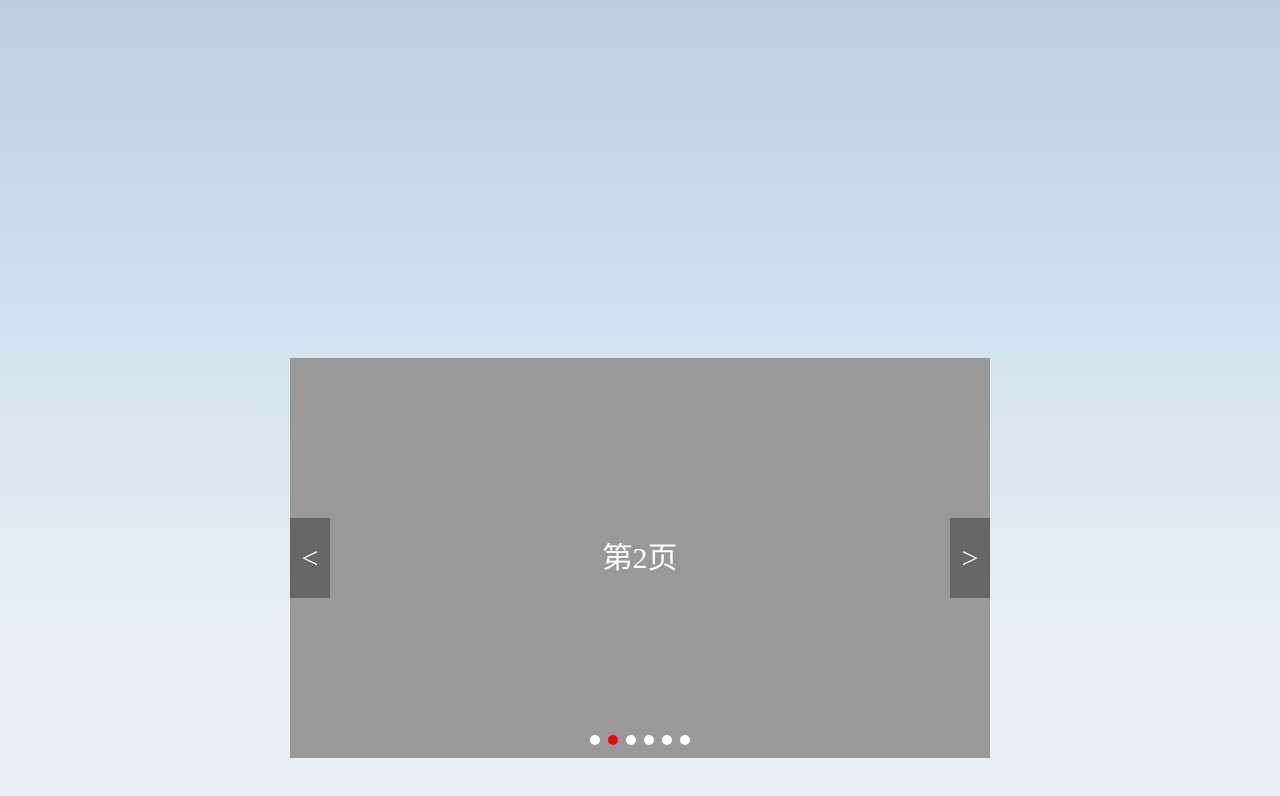
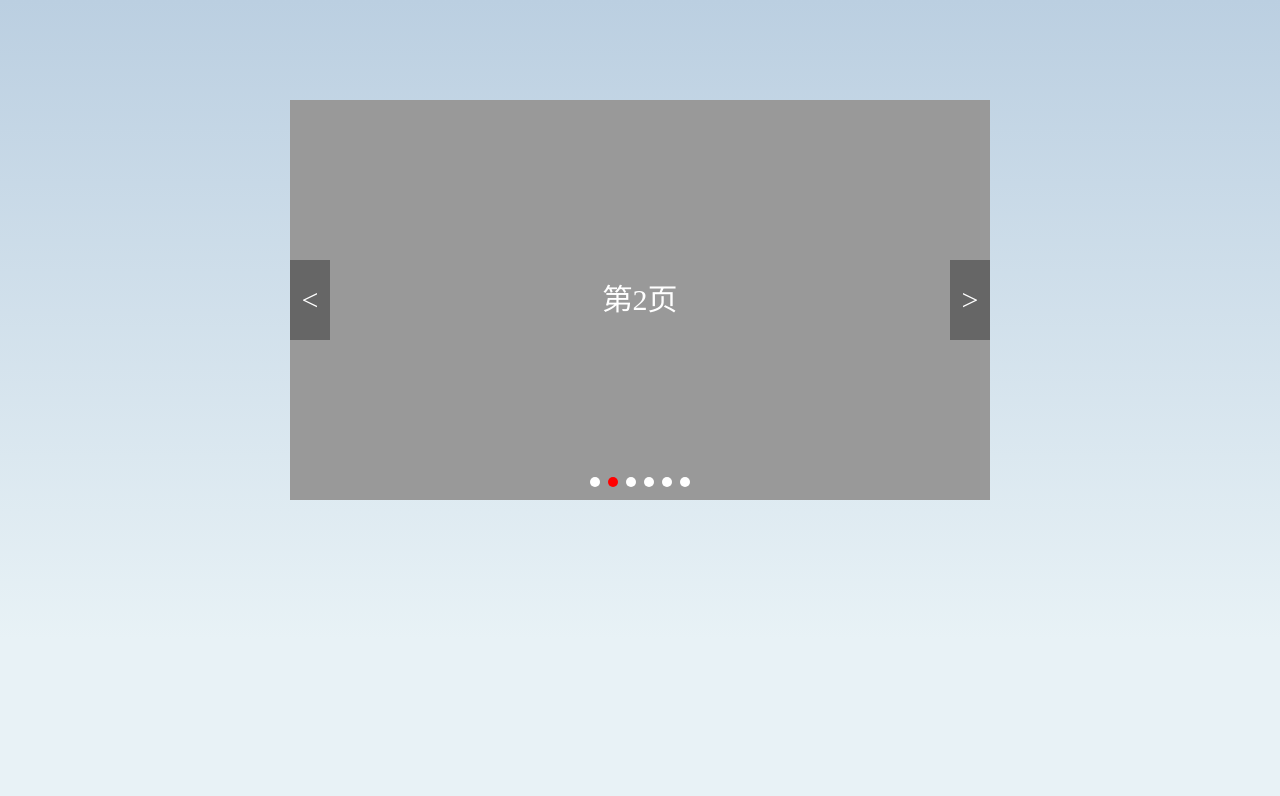
Before and after one commit to Jun-r/Jun-r.github.io, a plain HTML site: page Jslider/index.html in a window 1280 px wide. Drawn offline with Linux system fonts and the light colour scheme.

Commit message:
更新下样式

```diff
--- a/Jslider/css/base.css
+++ b/Jslider/css/base.css
@@ -22,7 +22,7 @@ body {
 .box{
 	width:700px;
 	height:400px;
-	margin:200px auto;
+	margin:100px auto;
 	position: relative;
 	overflow:hidden;
 }
--- a/Jslider/index.html
+++ b/Jslider/index.html
@@ -2,29 +2,21 @@
 <html>
 	<head>
 		<meta charset="utf-8" />
-		<title>图片播放</title>
-	    <!--<script src="js/main.js" type="text/javascript" charset="utf-8"></script>-->
+		<title>图片播放插件</title>
 	    <link rel="stylesheet" type="text/css" href="css/base.css"/>
 	    <script src="js/jquery.min.js" type="text/javascript" charset="utf-8"></script>
 	    <script src="js/slider.js" type="text/javascript" charset="utf-8"></script>
-	    <style type="text/css">
-
-	    </style>
 	    <script type="text/javascript">
-
             $(function(){
+            	//插件一句注释没写 ....呵呵
                var s=new slider({
 	          	 element:"#J-slider"
 	           })
             })
-
-
-
 	    </script>
 	</head>
 	<body>
 	 <div class="content">
-	    <canvas id="canvasH" class="canvasH"></canvas>
 	    <div class="box" id="J-slider">
 	    	<div class="J-outer">
 	    		<div class="J-dom">
```
